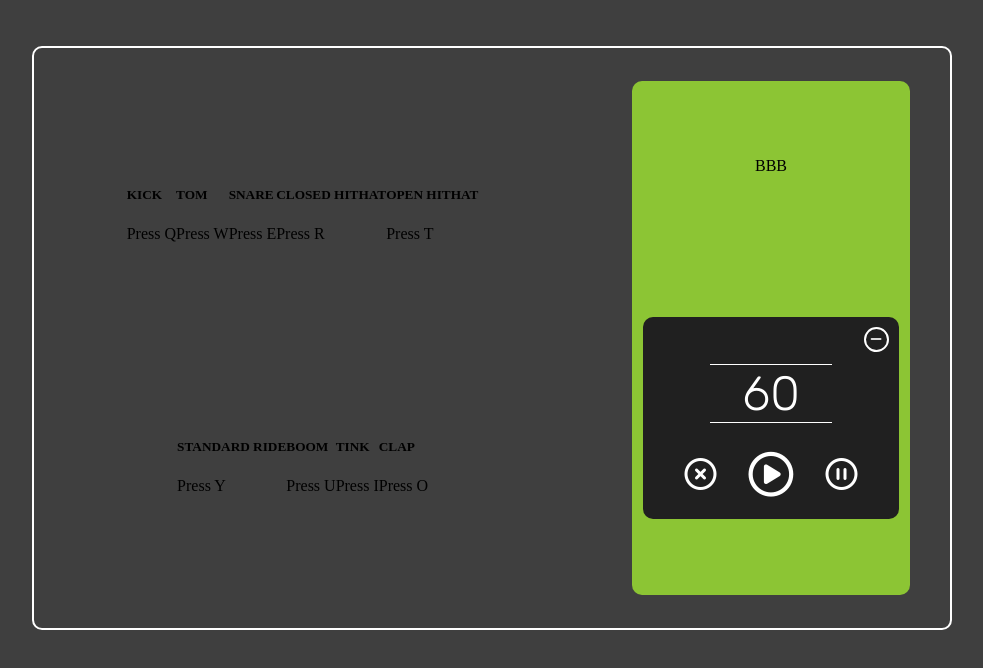
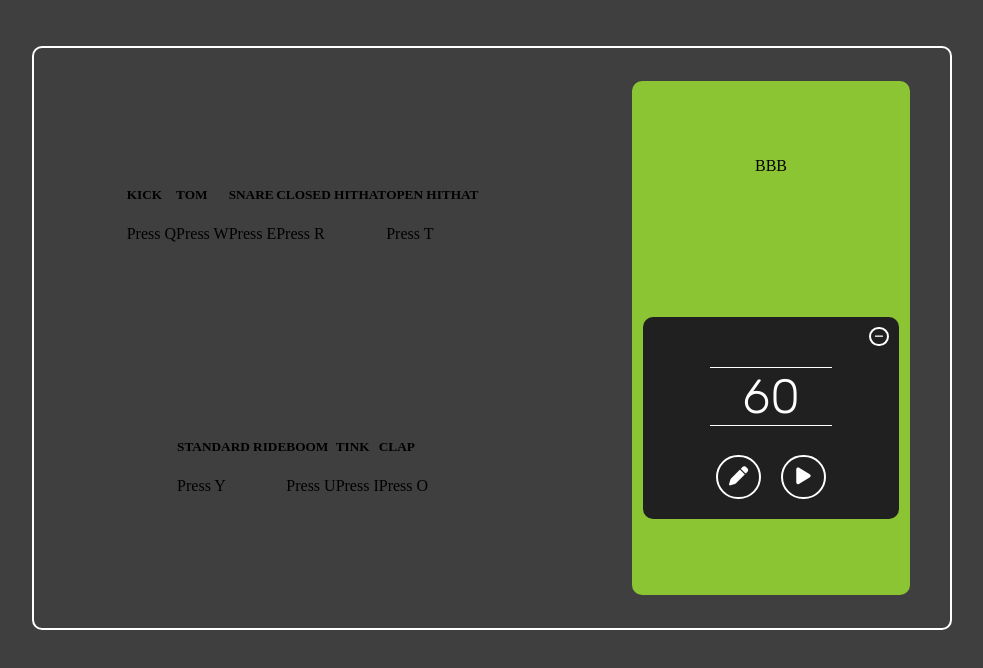
Before and after one commit to Radek25/DrumKitApp, a website built with webpack: page index.html in a window 1280 px wide. Both pictures are taken after a click on the button "Click to use metronome!". Shown: the part 112-780 px from the top of the page, without its empty margins (148-1131 px from the left). Built offline with nearby package versions, Linux system fonts and the light colour scheme.

Commit message:
Finally version of metronome (add PlayPauseFunctionality, EditBPMValueFunctionality) and change design (SCSS)

```diff
--- a/Main/CreateMetronome.ts
+++ b/Main/CreateMetronome.ts
@@ -1,17 +1,17 @@
 import './../Styles/Metronome.scss';
-
 export class Metronome{
     recordField: HTMLDivElement;
     metronomeField: HTMLDivElement;
+    soundOfMetronome: HTMLAudioElement;
     setMetronomeButton: HTMLButtonElement;
     deleteMetronomeButton: HTMLButtonElement;
     displayValueBPM: HTMLDivElement;
     optionFieldContainer: HTMLDivElement;
     startMetronomeButton: HTMLButtonElement;
-    stopMetronomeButton: HTMLButtonElement;
-    resetMetronomeButton: HTMLButtonElement;
+    editMetronomeButton: HTMLButtonElement;
     inputBPMValue: HTMLInputElement;
     isInputOpen: boolean = false;
+    isMetronomeStart: boolean = false;
     lastBPMValue: number;
     BPMValue: number = 60;
 
@@ -20,6 +20,11 @@ export class Metronome{
         this.metronomeField = document.createElement('div');
         this.metronomeField.classList.add('metronome-field');
         this.recordField.appendChild(this.metronomeField);
+
+        this.soundOfMetronome = document.createElement('audio');
+        this.soundOfMetronome.id = 'sound-of-metronome';
+        this.soundOfMetronome.setAttribute('src', './../Sounds/tink.wav');
+        this.metronomeField.appendChild(this.soundOfMetronome);
 
         this.setMetronomeButton = document.createElement('button');
         this.setMetronomeButton.classList.add('set-BPM-button');
@@ -46,29 +51,27 @@ export class Metronome{
             this.optionFieldContainer.classList.add('option-field-container');
             this.metronomeField.appendChild(this.optionFieldContainer);
 
-            this.resetMetronomeButton = document.createElement('button');
-            this.resetMetronomeButton.classList.add('reset-metronome-button');
-            this.resetMetronomeButton.innerHTML = '<i class="far fa-times-circle"></i>';
-            this.optionFieldContainer.appendChild(this.resetMetronomeButton);
+            this.editMetronomeButton = document.createElement('button');
+            this.editMetronomeButton.classList.add('reset-metronome-button');
+            this.editMetronomeButton.innerHTML = '<i class="fas fa-pen"></i>';
+            this.optionFieldContainer.appendChild(this.editMetronomeButton);
 
             this.startMetronomeButton = document.createElement('button');
             this.startMetronomeButton.classList.add('start-metronome-button');
-            this.startMetronomeButton.innerHTML = '<i class="far fa-play-circle"></i>';
+            this.startMetronomeButton.innerHTML = '<i class="fas fa-play"></i>';
             this.optionFieldContainer.appendChild(this.startMetronomeButton);
-
-            this.stopMetronomeButton = document.createElement('button');
-            this.stopMetronomeButton.classList.add('stop-metronome-button');
-            this.stopMetronomeButton.innerHTML = '<i class="far fa-pause-circle"></i>';
-            this.optionFieldContainer.appendChild(this.stopMetronomeButton);
 
             this.optionFieldContainer.style.display = 'flex';
             this.displayValueBPM.style.display = 'flex';
             this.deleteMetronome();
             this.addBPMValue();
+            this.controlMetronome();
         });
     }
     deleteMetronome(): void{
         this.deleteMetronomeButton.addEventListener('click', () => {
+            this.isMetronomeStart = false;
+            this.BPMValue = 60;
             this.deleteMetronomeButton.style.display = 'none';
             this.displayValueBPM.style.display = 'none';
             this.optionFieldContainer.style.display = 'none';
@@ -76,30 +79,60 @@ export class Metronome{
         });
     }
     addBPMValue(): void{
-        this.resetMetronomeButton.addEventListener('click', () => {
+        this.editMetronomeButton.addEventListener('click', () => {
             this.lastBPMValue = this.BPMValue;
             this.isInputOpen = !this.isInputOpen;
             if(this.isInputOpen === true){
+                this.isMetronomeStart = false;
                 this.inputBPMValue = document.createElement('input');
                 this.displayValueBPM.innerText = '';
                 this.displayValueBPM.appendChild(this.inputBPMValue);
-                this.resetMetronomeButton.innerHTML = '<i class="far fa-check-circle"></i>';
+                this.startMetronomeButton.style.display = 'none';
+                this.editMetronomeButton.innerHTML = '<i class="fas fa-check"></i>';
             }
             else{
                 this.setBPMValue();
                 this.displayValueBPM.innerText = `${this.BPMValue}`;
-                this.resetMetronomeButton.innerHTML = '<i class="far fa-times-circle"></i>';
+                this.startMetronomeButton.style.display = 'flex';
+                this.startMetronomeButton.innerHTML = '<i class="fas fa-play"></i>';
+                this.editMetronomeButton.innerHTML = '<i class="fas fa-pen"></i>';
             }
         })
     }
     setBPMValue(): void{
         let newBPMValue: number = parseInt(this.inputBPMValue.value);
-        if(isNaN(newBPMValue)){
-            alert('BPM value was not specified or the value format was incorrect (the correct format is an integer)!');
+        if(isNaN(newBPMValue) || newBPMValue > 200 || newBPMValue < 1){
+            alert('No BPM value was specified or the value format was incorrect (correct format is an integer from 1 to 200)!');
             this.BPMValue = this.lastBPMValue;
         }
         else{
             this.BPMValue = newBPMValue;
         }
     }
+    controlMetronome(): void{
+        this.startMetronomeButton.addEventListener('click', () => {
+            this.isMetronomeStart = !this.isMetronomeStart;
+            playOrPouse(this.isMetronomeStart, this.startMetronomeButton, this.deleteMetronomeButton, this.editMetronomeButton, this.BPMValue);
+        });
+        function playOrPouse(isMetronomeStart: boolean, startMetronomeButton: HTMLButtonElement, deleteMetronomeButton: HTMLButtonElement, editMetronomeButton: HTMLButtonElement, BPMValue: number){
+            if(isMetronomeStart === true){
+                startMetronomeButton.innerHTML = '<i class="fas fa-pause"></i>';
+                let metronomeInterval = setInterval(playMetronome, (60 * 1000) / BPMValue);
+
+                startMetronomeButton.addEventListener('click', () => stopMetronome(metronomeInterval));
+                deleteMetronomeButton.addEventListener('click', () => stopMetronome(metronomeInterval));
+                editMetronomeButton.addEventListener('click', () => stopMetronome(metronomeInterval));
+            }
+            else{
+                startMetronomeButton.innerHTML = '<i class="fas fa-play"></i>';
+            }
+        }
+       function playMetronome(): void{
+           let tic: HTMLAudioElement = document.querySelector('#sound-of-metronome');
+           tic.play();
+       }
+       function stopMetronome(metronomeInterval: NodeJS.Timeout): void{
+           clearInterval(metronomeInterval);
+       }
+    }
 }
--- a/Styles/Metronome.scss
+++ b/Styles/Metronome.scss
@@ -28,7 +28,7 @@
    .display-value-BPM{
         width: 50%;
         height: 30%;
-        margin-top: 35px;
+        margin-top: 40px;
         color: $optionalWhite;
         font-size: 6vh;
         font-family: 'Rubik', sans-serif;
@@ -48,8 +48,9 @@
         }
    }
    .delete-metronome-button{
-       width: 25px;
-       height: 25px;
+       width: 1.5vw;
+       height: 1.5vw;
+       font-size: 0.8vw;
        color: $optionalWhite;
        position: absolute;
        top: 10px;
@@ -61,18 +62,18 @@
    .option-field-container{
        width: 90%;
        height: 30%;
-       margin: 15px 0 10px;
+       margin: 20px 0 10px;
        @include StandarFlexOptions;
-       .reset-metronome-button, .start-metronome-button, .stop-metronome-button{
-           margin: 0 10px;
-           background-color: $contrastBlack;
-           border: none;
-           color: $optionalWhite;
-           font-size: 2.5vw;
-           @include StandarFlexOptions;
-       }
-       .start-metronome-button{
-           font-size: 3.5vw;
+       .reset-metronome-button, .start-metronome-button{
+            width: 3.5vw;
+            height: 3.5vw;
+            padding: 0;
+            font-size: 1.5vw;
+            margin: 0 10px;
+            background-color: $contrastBlack;
+            color: $optionalWhite;
+            @include StandardBorder(2px, $optionalWhite, 50px);
+            @include StandarFlexOptions;
        }
    }
 }
```
Also changed, not shown: dist/index.js, 1 other file.
